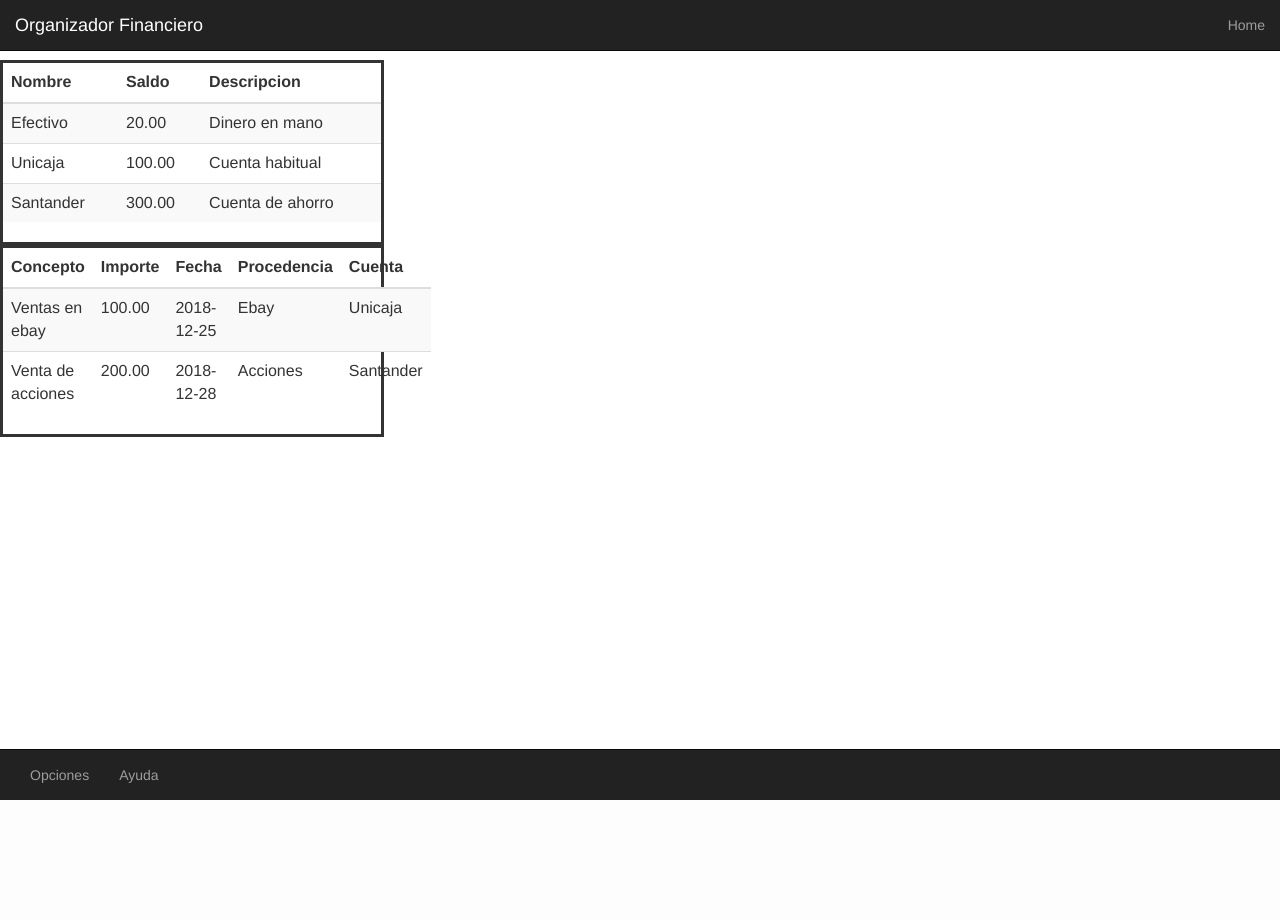
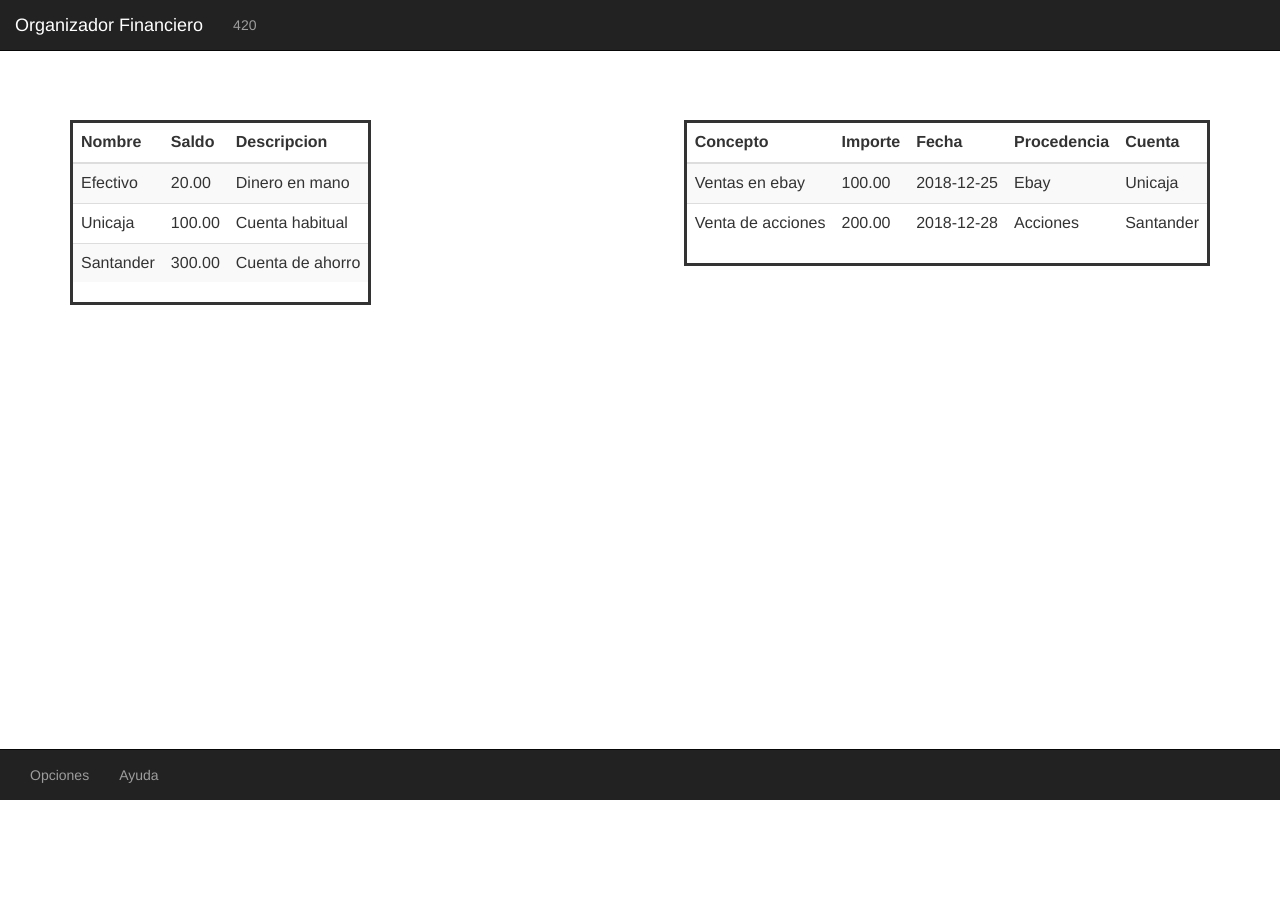
Before and after one commit to javiersp98/Financial, a PHP site: page / in a window 1280 px wide. Before the commit the page ends 800 px from the top, so only its background shows below. Run offline with PHP 8.4, Linux system fonts and the light colour scheme; data comes from the database, SQL or seed files in the repository; both versions use the stored data as it was after the commit.

Commit message:
01/01/2019 Primer commit del año!!

```diff
--- a/css/index.css
+++ b/css/index.css
@@ -1,9 +1,24 @@
+body {
+    /*Margen por arriba (para esquivar la barra superior)*/
+    margin-top: 120px;
+    /*Margen por la izq*/
+    margin-left: 70px;
+    /*Margen por la der*/
+    margin-right: 70px;
+    /*Ancho máximo*/
+    /*width: 85%;*/
+}
+
 .mostrar_cuentas {
-    width: 30%;
+    width: auto;
     border-style: solid;
+    margin-bottom: 20px;
+    float: left;
 }
 
 .mostrar_ingresos {
-    width: 30%;
+    width: auto;
     border-style: solid;
+    margin-bottom: 20px;
+    float: right;
 }
--- a/index.php
+++ b/index.php
@@ -4,7 +4,6 @@
 ?>
 <link href="css/index.css" rel="stylesheet" type="text/css"/>
 
-<br><br><br>
 
 <div class="mostrar_cuentas"><p>
   <?php include "mostrar_cuentas.php"; ?>
--- /dev/null
+++ b/mostrar_patrimonio.php
@@ -0,0 +1,20 @@
+<?php
+
+$patrimonio = 0;
+$cont = 0;
+
+// Consulta a la BD
+$res = mysql_query("SELECT * FROM cuentas")
+or die(mysql_error());
+while($row = mysql_fetch_array( $res )) {
+    /*
+    $row['saldo'] = $patrimonio[$cont];
+    echo $patrimonio[$cont];
+    $cont++;
+    */
+
+    $patrimonio = $patrimonio + $row['saldo'];
+}
+
+echo $patrimonio;
+?>
--- a/navbars.php
+++ b/navbars.php
@@ -14,10 +14,12 @@
 <nav class="navbar navbar-fixed-top navbar-inverse">
 <div class="container-fluid">
     <div class="navbar-header">
-        <a class="navbar-brand" href="#">Organizador Financiero</a>
+        <a class="navbar-brand" href="index.php">Organizador Financiero</a>
     </div>
+    <ul class="nav navbar-nav navbar-middle" style="text-align: center;">
+        <li><a href="ver_patrimonio.php"><?php include "mostrar_patrimonio.php" ?></a></li>
+    </ul>
     <ul class="nav navbar-nav navbar-right">
-        <li><a href="index.php">Home</a></li>
     </ul>
 </div>
 </nav>
```
Also changed, not shown: db/sql.sql (+17 -9 lines).
